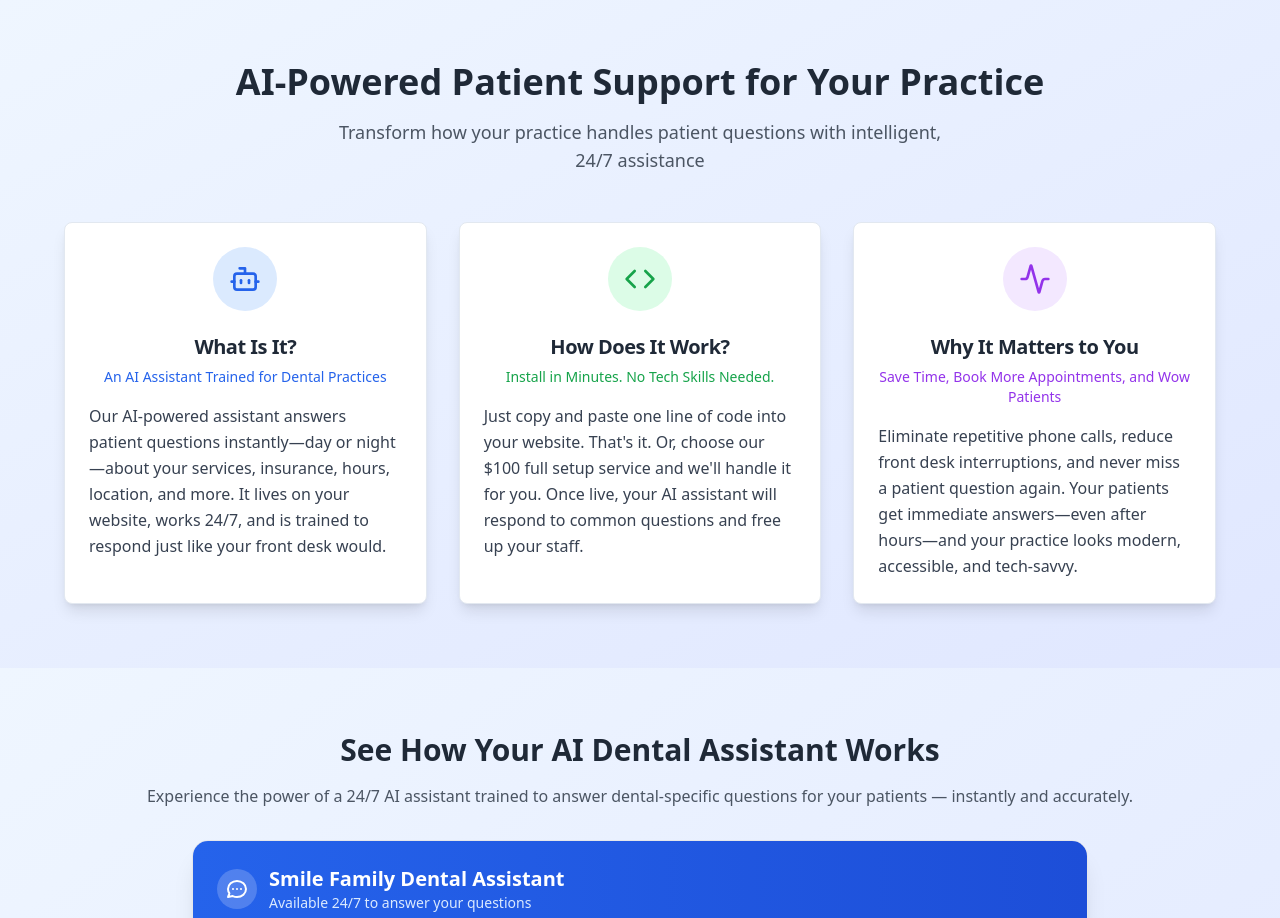
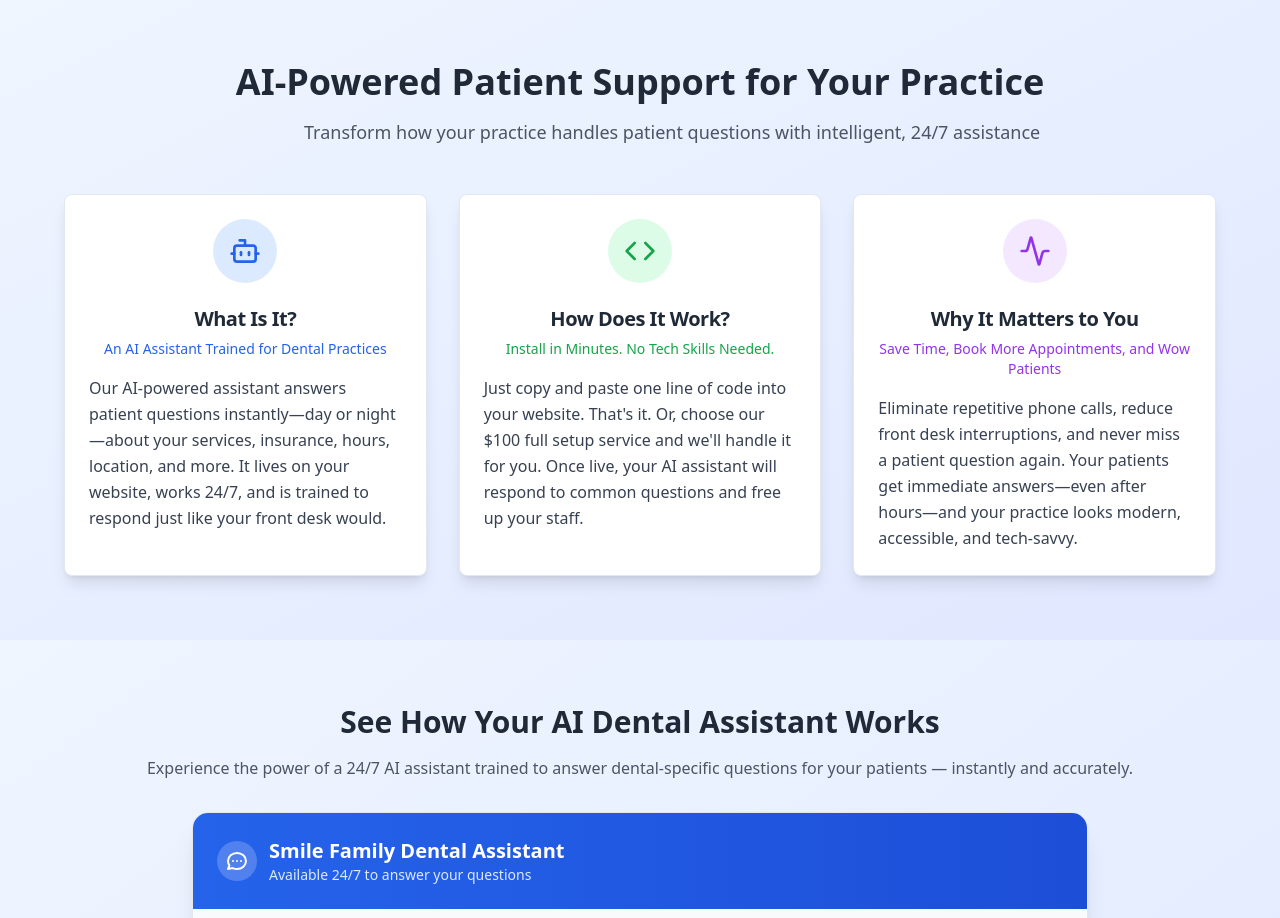
Before and after one commit to briantraudt/dgtldental, a React (Vite) app: page / in a window 1280 px wide. Shown: the part 802-1720 px from the top of the page. Built offline with nearby package versions, Linux system fonts and the light colour scheme.

Commit message:
Fix: Ensure single-line hero text
Ensured the hero text "Transform how your practice handles patient questions with intelligent, 24/7 assistance" appears on a single line.

```diff
--- a/src/pages/Index.tsx
+++ b/src/pages/Index.tsx
@@ -45,8 +45,8 @@ const Index = () => {
             <h2 className="text-3xl md:text-4xl font-bold text-gray-800 mb-4">
               AI-Powered Patient Support for Your Practice
             </h2>
-            <p className="text-lg text-gray-600 max-w-2xl mx-auto">
-              Transform how your practice handles patient questions with intelligent, 24/7&nbsp;assistance
+            <p className="text-lg text-gray-600 max-w-2xl mx-auto whitespace-nowrap">
+              Transform how your practice handles patient questions with intelligent, 24/7 assistance
             </p>
           </div>
 
```
